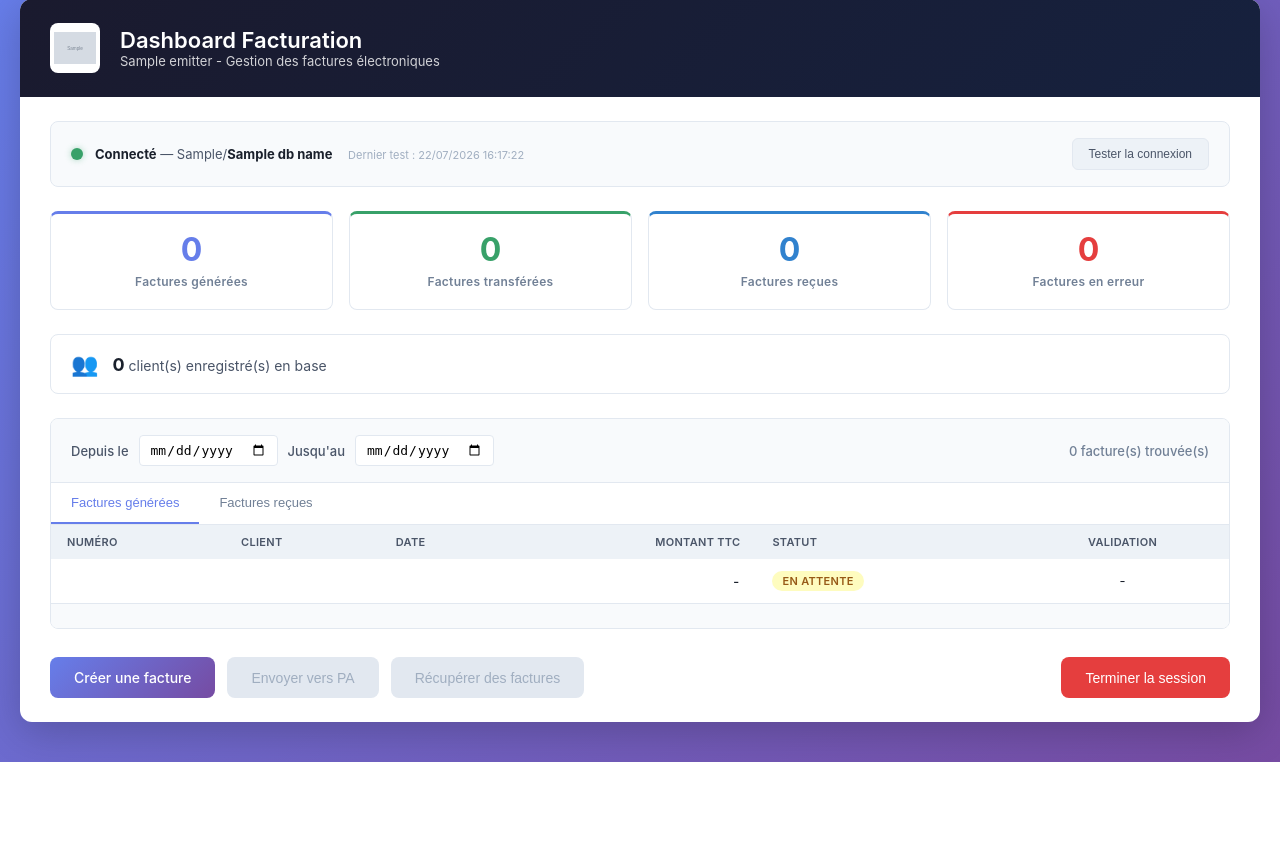
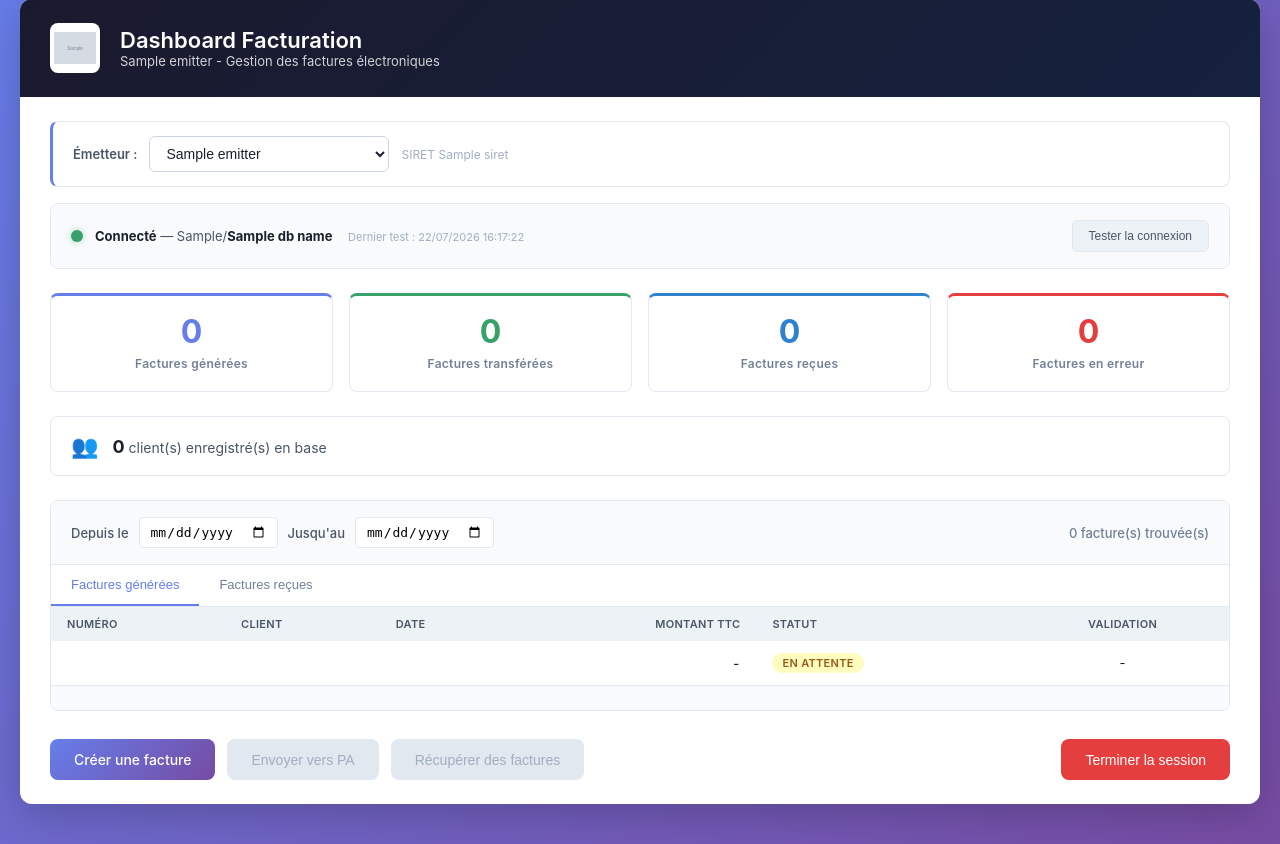
Before and after one commit to rdb16/generate_factux_py12, a Flask app: template resources/templates/html/dashboard.html in a window 1280 px wide. Shown: the part 41-885 px from the top of the page. Before the commit the page ends 803 px from the top, so only its background shows below. Run offline with Flask 3, Linux system fonts and the light colour scheme; the template is opened without the code that fills it: most values are stand-ins (such as "Sample title", 1, 10 or a date in 2020); grey boxes marked "Sample" are stand-in pictures; a database or web service that is not in the repository returns one stand-in record (values such as "Sample title"); data that the repository does not hold is empty; parts of the project's set-up code (start-up, migrations or seed data) failed here and were passed over; some libraries are stand-ins or nearby versions.

Commit message:
feat(dashboard): sélecteur d'émetteur + ajout émetteur SNTP
- Découverte auto des émetteurs (1 fichier resources/config/*.conf|.txt = 1 émetteur)
- Identité par émetteur (name/adresse/SIRET/TVA/BIC/IBAN/Peppol/logo) ;
  réglages globaux (DB, Super PDP, numérotation) inchangés depuis ma-conf.txt
- Émetteur courant stocké en session, route POST /api/emitter/select
- Menu déroulant sur le dashboard, rechargement pour refléter en-tête/logo/SIRET
- Nouvel émetteur SNTP Capitalisation (SA capital 68 580 €, SIRET 35279247700023,
  TVA FR64352792477) ; BIC/IBAN à compléter (placeholders valides)

Co-Authored-By: Claude Opus 4.8 (1M context) <noreply@anthropic.com>

```diff
--- a/app.py
+++ b/app.py
@@ -307,32 +307,98 @@ def validate_startup_config() -> None:
     _log_pa(f"Session ouverte le {datetime.now().strftime('%Y-%m-%d %H:%M:%S')} par : {os.getlogin()}, pour le facturier : {CONFIG.get('name', 'N/A')}")
 
 
-# Charger la configuration
+def build_emitter(config: dict) -> dict:
+    """Construit le dict émetteur (identité) depuis une config."""
+    return {
+        'name': config.get('name', ''),
+        'address': config.get('address', ''),
+        'postal_code': config.get('postal_code', ''),
+        'city': config.get('city', ''),
+        'country_code': config.get('country_code', 'FR'),
+        'siren': config.get('siren', ''),
+        'siret': config.get('siret', ''),
+        'vat_number': config.get('num_tva', ''),
+        'bic': config.get('bic', ''),
+        # HTML/PDF uniquement
+        'legal_form': config.get('cie_legal_form', ''),
+        'iban': config.get('cie_IBAN', ''),
+        # XML Factur-X (notes BR-FR-05)
+        'pmt_text': config.get('pmt_text', ''),
+        'pmd_text': config.get('pmd_text', ''),
+        # Identifiant Peppol émetteur (endpoint URIUniversalCommunication)
+        'recipient_pepol': config.get('recipient_pepol', ''),
+    }
+
+
+def discover_emitters(config_dir: str = 'resources/config',
+                      base_id: str = 'ma-conf') -> dict:
+    """Découvre les émetteurs sélectionnables (1 fichier de config = 1 émetteur).
+
+    Seule l'identité de l'émetteur est propre à chaque fichier ; les réglages
+    globaux (DB, Super PDP, numérotation) proviennent de la config de base.
+    """
+    emitters = {}
+    for path in sorted(Path(config_dir).glob('*')):
+        if not path.is_file() or path.suffix not in ('.conf', '.txt'):
+            continue
+        try:
+            cfg = load_config(str(path))
+        except Exception as e:
+            print(f"[WARNING] Config émetteur ignorée ({path.name}): {e}")
+            continue
+        # Ignorer les fichiers vides / sans identité (ex: tricatel.conf vide)
+        if not cfg.get('name', '').strip():
+            continue
+        emitter_id = path.stem
+        emitters[emitter_id] = {
+            'id': emitter_id,
+            'label': cfg.get('name'),
+            'emitter': build_emitter(cfg),
+            'logo_path': get_logo_path(cfg),
+        }
+    return emitters
+
+
+# Charger la configuration de base (réglages globaux : DB, PDP, numérotation)
 CONFIG = load_config()
 
-# Définir le chemin du logo (avec fallback)
+# Définir le chemin du logo par défaut (avec fallback)
 LOGO_PATH = get_logo_path(CONFIG)
 
-# Configuration de l'émetteur depuis le fichier de config
-EMITTER = {
-    'name': CONFIG.get('name', ''),
-    'address': CONFIG.get('address', ''),
-    'postal_code': CONFIG.get('postal_code', ''),
-    'city': CONFIG.get('city', ''),
-    'country_code': CONFIG.get('country_code', 'FR'),
-    'siren': CONFIG.get('siren', ''),
-    'siret': CONFIG.get('siret', ''),
-    'vat_number': CONFIG.get('num_tva', ''),
-    'bic': CONFIG.get('bic', ''),
-    # HTML/PDF uniquement
-    'legal_form': CONFIG.get('cie_legal_form', ''),
-    'iban': CONFIG.get('cie_IBAN', ''),
-    # XML Factur-X (notes BR-FR-05)
-    'pmt_text': CONFIG.get('pmt_text', ''),
-    'pmd_text': CONFIG.get('pmd_text', ''),
-    # Identifiant Peppol émetteur (endpoint URIUniversalCommunication)
-    'recipient_pepol': CONFIG.get('recipient_pepol', ''),
-}
+# Découvrir les émetteurs sélectionnables (identité par fichier de config)
+EMITTERS = discover_emitters()
+
+# Émetteur par défaut : la config de base si présente, sinon le premier trouvé
+DEFAULT_EMITTER_ID = 'ma-conf' if 'ma-conf' in EMITTERS else (
+    next(iter(EMITTERS), None)
+)
+
+# Configuration de l'émetteur par défaut (compat. démarrage / logs)
+EMITTER = build_emitter(CONFIG)
+
+
+def current_emitter_id() -> str:
+    """Retourne l'id de l'émetteur sélectionné en session (ou le défaut)."""
+    eid = session.get('emitter_id')
+    if eid and eid in EMITTERS:
+        return eid
+    return DEFAULT_EMITTER_ID
+
+
+def current_emitter() -> dict:
+    """Retourne le dict identité de l'émetteur courant."""
+    eid = current_emitter_id()
+    if eid and eid in EMITTERS:
+        return EMITTERS[eid]['emitter']
+    return EMITTER
+
+
+def current_logo_path() -> str:
+    """Retourne le chemin logo de l'émetteur courant."""
+    eid = current_emitter_id()
+    if eid and eid in EMITTERS:
+        return EMITTERS[eid]['logo_path']
+    return LOGO_PATH
 
 app = Flask(__name__, template_folder='resources/templates', static_folder='resources', static_url_path='/static')
 app.secret_key = 'facturx-secret-key-change-in-production'
@@ -482,8 +548,8 @@ def format_date_display(date_str: str) -> str:
 
 
 def get_logo_url() -> str:
-    """Retourne l'URL du logo pour les templates."""
-    logo = LOGO_PATH
+    """Retourne l'URL du logo (émetteur courant) pour les templates."""
+    logo = current_logo_path()
     # Flask static_folder='resources', donc les URLs doivent commencer par /static/
     if logo.startswith('./resources/'):
         return '/static/' + logo[len('./resources/'):]
@@ -530,16 +596,36 @@ def dashboard():
             now_ts = datetime.now().strftime('%Y-%m-%d %H:%M:%S')
             _log_pa(f"[{now_ts}] TOKEN ERROR — {e}")
 
+    emitters_list = [
+        {'id': eid, 'label': data['label']}
+        for eid, data in EMITTERS.items()
+    ]
+
     return render_template(
         'html/dashboard.html',
         logo_path=get_logo_url(),
-        emitter=EMITTER,
+        emitter=current_emitter(),
+        emitters=emitters_list,
+        current_emitter_id=current_emitter_id(),
         db_host=db_host,
         db_name=db_name,
         super_pdp_as_pa=CONFIG.get('super_pdp_as_pa', False),
         pdp_token_validity=pdp_token_validity,
         pdp_token_error=pdp_token_error,
     )
+
+
+@app.route('/api/emitter/select', methods=['POST'])
+def select_emitter():
+    """Enregistre l'émetteur sélectionné en session."""
+    data = request.get_json(silent=True) or {}
+    emitter_id = data.get('emitter_id', '')
+    if emitter_id not in EMITTERS:
+        return jsonify({'success': False, 'error': 'Émetteur inconnu'}), 400
+    session['emitter_id'] = emitter_id
+    print(f"[OK] Émetteur sélectionné : {EMITTERS[emitter_id]['label']} ({emitter_id})")
+    return jsonify({'success': True, 'emitter_id': emitter_id,
+                    'label': EMITTERS[emitter_id]['label']})
 
 
 @app.route('/invoice/step1', methods=['GET'])
@@ -570,7 +656,7 @@ def show_step1():
     return render_template(
         'html/invoice_step1.html',
         logo_path=get_logo_url(),
-        emitter=EMITTER,
+        emitter=current_emitter(),
         next_invoice_number=next_invoice_number,
         auto_numbering=auto_numbering,
         is_db_pg=is_db_pg,
@@ -935,7 +1021,7 @@ def show_step2():
     return render_template(
         'html/invoice_step2.html',
         logo_path=get_logo_url(),
-        emitter=EMITTER,
+        emitter=current_emitter(),
         invoice=invoice,
     )
 
@@ -983,6 +1069,10 @@ def generate_invoice():
     if errors:
         return jsonify({'success': False, 'errors': errors}), 400
 
+    # Émetteur courant (sélectionné sur le dashboard)
+    emitter = current_emitter()
+    emitter_logo = current_logo_path()
+
     try:
         auto_num = is_auto_numbering()
 
@@ -1002,11 +1092,11 @@ def generate_invoice():
 
                     # Génération dans la transaction (le lock empêche les doublons)
                     full_data = {
-                        'emitter': EMITTER,
+                        'emitter': emitter,
                         'invoice': invoice_data,
                         'lines': lines,
                     }
-                    pdf_bytes = generate_invoice_pdf(full_data, logo_path=LOGO_PATH)
+                    pdf_bytes = generate_invoice_pdf(full_data, logo_path=emitter_logo)
                     xml_content = generate_facturx_xml(full_data)
                     facturx_pdf_bytes = generate_from_binary(
                         pdf_file=pdf_bytes,
@@ -1015,7 +1105,7 @@ def generate_invoice():
                         level='en16931',
                         check_xsd=True,
                         pdf_metadata={
-                            'author': EMITTER['name'],
+                            'author': emitter['name'],
                             'title': f"Facture {invoice_data['invoice_number']}",
                             'subject': 'Facture électronique Factur-X',
                         }
@@ -1038,11 +1128,11 @@ def generate_invoice():
             else:
                 # Pas de numérotation auto : génération simple
                 full_data = {
-                    'emitter': EMITTER,
+                    'emitter': emitter,
                     'invoice': invoice_data,
                     'lines': lines,
                 }
-                pdf_bytes = generate_invoice_pdf(full_data, logo_path=LOGO_PATH)
+                pdf_bytes = generate_invoice_pdf(full_data, logo_path=emitter_logo)
                 xml_content = generate_facturx_xml(full_data)
                 facturx_pdf_bytes = generate_from_binary(
                     pdf_file=pdf_bytes,
@@ -1051,7 +1141,7 @@ def generate_invoice():
                     level='en16931',
                     check_xsd=True,
                     pdf_metadata={
-                        'author': EMITTER['name'],
+                        'author': emitter['name'],
                         'title': f"Facture {invoice_data['invoice_number']}",
                         'subject': 'Facture électronique Factur-X',
                     }
@@ -1134,8 +1224,8 @@ def generate_invoice():
             'payment_terms': invoice_data.get('payment_terms', ''),
             'recipient_name': invoice_data['recipient_name'],
             'recipient_siret': invoice_data['recipient_siret'],
-            'emitter_name': EMITTER['name'],
-            'emitter_siret': EMITTER['siret'],
+            'emitter_name': emitter['name'],
+            'emitter_siret': emitter['siret'],
             'lines': summary_lines,
             'total_ht': _fmt(invoice_totals['total_ht']),
             'total_vat': _fmt(invoice_totals['total_vat']),
@@ -1165,7 +1255,7 @@ def show_step3():
     return render_template(
         'html/invoice_step3.html',
         logo_path=get_logo_url(),
-        emitter=EMITTER,
+        emitter=current_emitter(),
         summary=summary,
     )
 
@@ -1221,7 +1311,7 @@ def send_to_pa():
     return render_template(
         'html/send_to_pa.html',
         logo_path=get_logo_url(),
-        emitter=EMITTER,
+        emitter=current_emitter(),
         invoices=invoices,
     )
 
--- a/resources/templates/html/dashboard.html
+++ b/resources/templates/html/dashboard.html
@@ -10,6 +10,44 @@
             /* Dashboard layout */
             .dashboard {
                 padding: 24px 30px;
+            }
+
+            /* Emitter selector card */
+            .emitter-card {
+                background: white;
+                border: 1px solid #e2e8f0;
+                border-left: 3px solid #667eea;
+                border-radius: 8px;
+                padding: 14px 20px;
+                margin-bottom: 16px;
+                display: flex;
+                align-items: center;
+                gap: 12px;
+                flex-wrap: wrap;
+            }
+            .emitter-card label {
+                font-size: 13px;
+                font-weight: 600;
+                color: #4a5568;
+                white-space: nowrap;
+            }
+            .emitter-card select {
+                padding: 8px 12px;
+                border: 1px solid #cbd5e0;
+                border-radius: 6px;
+                font-size: 14px;
+                color: #1a202c;
+                background: white;
+                min-width: 240px;
+                cursor: pointer;
+            }
+            .emitter-card select:focus {
+                outline: none;
+                border-color: #667eea;
+            }
+            .emitter-card .emitter-hint {
+                font-size: 12px;
+                color: #a0aec0;
             }
 
             /* DB Status card */
@@ -401,6 +439,17 @@
 
 {% block content %}
             <div class="dashboard">
+                <!-- Sélecteur d'émetteur -->
+                <div class="emitter-card">
+                    <label for="emitterSelect">&Eacute;metteur :</label>
+                    <select id="emitterSelect" onchange="selectEmitter(this.value)">
+                        {% for em in emitters %}
+                        <option value="{{ em.id }}"{% if em.id == current_emitter_id %} selected{% endif %}>{{ em.label }}</option>
+                        {% endfor %}
+                    </select>
+                    <span class="emitter-hint">SIRET {{ emitter.siret }}</span>
+                </div>
+
                 <!-- DB Status -->
                 <div class="db-status-card">
                     <div class="db-status-left">
@@ -528,6 +577,28 @@
             let currentTab = 'sent';
             let currentPage = 1;
             const perPage = 5;
+
+            async function selectEmitter(emitterId) {
+                const sel = document.getElementById('emitterSelect');
+                sel.disabled = true;
+                try {
+                    const resp = await fetch('/api/emitter/select', {
+                        method: 'POST',
+                        headers: { 'Content-Type': 'application/json' },
+                        body: JSON.stringify({ emitter_id: emitterId }),
+                    });
+                    if (resp.ok) {
+                        // Recharger pour refléter l'émetteur (en-tête, logo, SIRET)
+                        window.location.reload();
+                    } else {
+                        sel.disabled = false;
+                        console.error('Sélection émetteur refusée');
+                    }
+                } catch (err) {
+                    sel.disabled = false;
+                    console.error('Erreur sélection émetteur:', err);
+                }
+            }
 
             function escapeHtml(str) {
                 if (str === null || str === undefined) return '';
```
Also changed, not shown: 1 other file.
